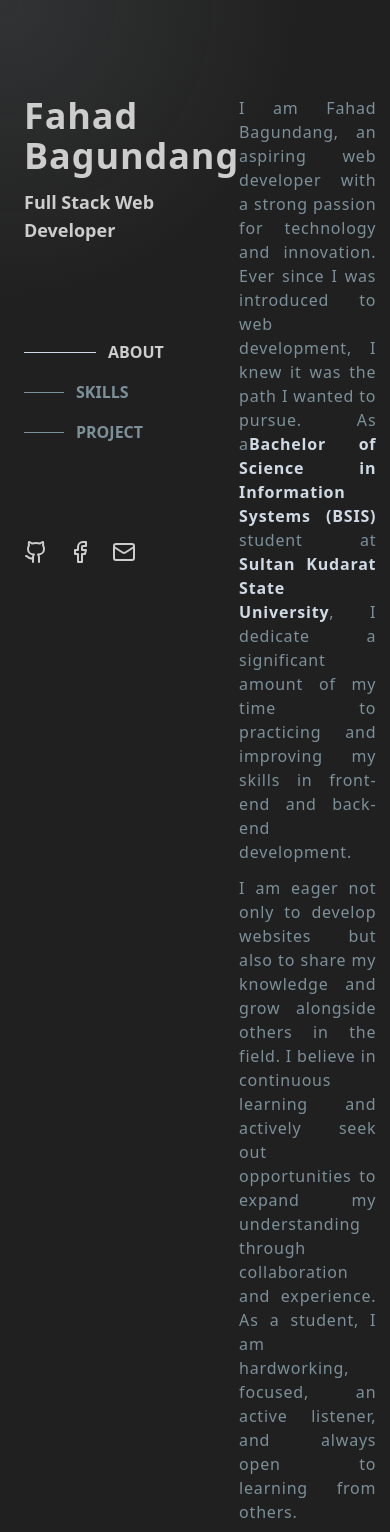
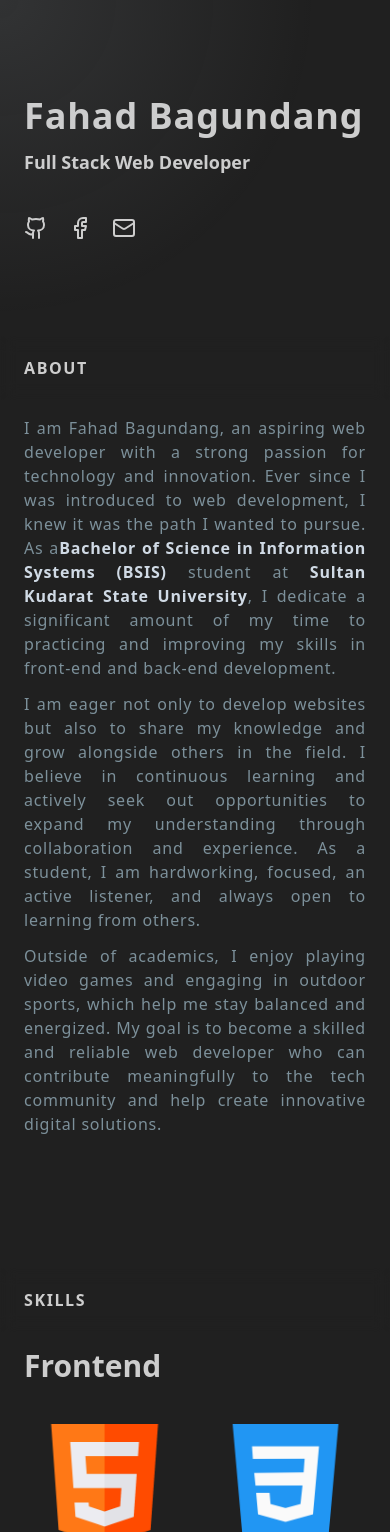
Before and after one commit to Pahad08/PORTFOLIO_V2, a React (Vite) app: page / in a window 390 px wide. Shown: the top 1532 px of the page. Built offline with nearby package versions, Linux system fonts and the light colour scheme.

Commit message:
added a hover effect to the skill cards

```diff
--- a/src/App.jsx
+++ b/src/App.jsx
@@ -12,6 +12,7 @@ const App = () => {
     };
 
     window.addEventListener("mousemove", handleMouseMove);
+
     return () => {
       window.removeEventListener("mousemove", handleMouseMove);
     };
@@ -28,7 +29,7 @@ const App = () => {
         }}
       ></div>
       <div className="mx-auto min-h-screen max-w-screen-xl px-6 py-24 md:px-12 md:py-16 lg:py-0">
-        <div className="flex lg:justify-between">
+        <div className="flex lg:flex-row lg:gap-0 gap-24 flex-col lg:justify-between">
           <Info />
           <Content />
         </div>
--- a/src/Components/Main/Content.jsx
+++ b/src/Components/Main/Content.jsx
@@ -13,6 +13,7 @@ import ci4 from "/assets/backend/ci4.png";
 import github from "/assets/tools/github.png";
 import git from "/assets/tools/git.png";
 import Skills from "../Section/Skills";
+import { memo } from "react";
 
 const Content = () => {
   const frontEnd = [html, css, js, react, alpine, bootstrap, tailwindcss];
@@ -23,10 +24,15 @@ const Content = () => {
     <>
       <main className="lg:py-30 lg:w-[55%] flex flex-col gap-4">
         <section id="about">
+          <div className="lg:hidden sticky top-0 p-0 backdrop-blur -mx-6 px-6 py-5 mb-4 w-screen">
+            <h1 className="font-bold uppercase tracking-widest">About</h1>
+          </div>
+          <div>
             <p className="mb-3 text-justify tracking-wider text-secondary">
               I am Fahad Bagundang, an aspiring web developer with a strong
               passion for technology and innovation. Ever since I was introduced
-            to web development, I knew it was the path I wanted to pursue. As a
+              to web development, I knew it was the path I wanted to pursue. As
+              a
               <span className="font-semibold text-primary-content">
                 Bachelor of Science in Information Systems (BSIS)
               </span>{" "}
@@ -40,21 +46,26 @@ const Content = () => {
             <p className="mb-3 text-justify text-secondary tracking-wider">
               I am eager not only to develop websites but also to share my
               knowledge and grow alongside others in the field. I believe in
-            continuous learning and actively seek out opportunities to expand my
-            understanding through collaboration and experience. As a student, I
-            am hardworking, focused, an active listener, and always open to
-            learning from others.
+              continuous learning and actively seek out opportunities to expand
+              my understanding through collaboration and experience. As a
+              student, I am hardworking, focused, an active listener, and always
+              open to learning from others.
             </p>
             <p className="text-justify tracking-wider text-secondary">
               Outside of academics, I enjoy playing video games and engaging in
               outdoor sports, which help me stay balanced and energized. My goal
-            is to become a skilled and reliable web developer who can contribute
-            meaningfully to the tech community and help create innovative
-            digital solutions.
+              is to become a skilled and reliable web developer who can
+              contribute meaningfully to the tech community and help create
+              innovative digital solutions.
             </p>
+          </div>
         </section>
 
         <section id="skills" className="pt-29">
+          <div className="lg:hidden sticky top-0 z-20 p-0 backdrop-blur -mx-6 px-6 py-5 mb-4 w-screen">
+            <h1 className="font-bold uppercase tracking-widest">Skills</h1>
+          </div>
+          <div>
             <div>
               <Skills images={frontEnd} heading="Frontend" />
             </div>
@@ -66,10 +77,11 @@ const Content = () => {
             <div className="mt-5">
               <Skills images={tools} heading="Tools" />
             </div>
+          </div>
         </section>
       </main>
     </>
   );
 };
 
-export default Content;
+export default memo(Content);
--- a/src/Components/Main/Info.jsx
+++ b/src/Components/Main/Info.jsx
@@ -27,7 +27,7 @@ const Info = () => {
 
   return (
     <>
-      <header className="lg:w-[45%] lg:py-30 w-full sticky top-0 max-h-screen flex gap-24 flex-col">
+      <header className="lg:w-[45%] lg:py-30 w-full lg:sticky lg:top-0 max-h-screen flex lg:gap-24 gap-10 flex-col">
         <section>
           <a className="text-4xl font-bold tracking-wide" href="#">
             Fahad Bagundang
@@ -35,7 +35,7 @@ const Info = () => {
           <p className="mt-3 font-semibold text-lg">Full Stack Web Developer</p>
         </section>
 
-        <ul className="flex flex-col gap-4 w-max">
+        <ul className="lg:flex hidden flex-col gap-4 w-max">
           {navigationLink.map((link, index) => {
             return (
               <li key={index}>
--- a/src/Components/Section/Skills.jsx
+++ b/src/Components/Section/Skills.jsx
@@ -1,15 +1,22 @@
-import { memo } from "react";
+import { memo, useState } from "react";
 
 const Skills = ({ images = [], heading = "" }) => {
+  const [currentIndex, setcurrentIndex] = useState(null);
+
   return (
     <>
       <h1 className="text-3xl font-semibold">{heading}</h1>
       <div className="grid md:grid-cols-4 grid-cols-2 gap-5 mt-5">
         {images.map((image, index) => {
+          const isDimmed = currentIndex !== null && currentIndex !== index;
           return (
             <div
-              className="flex justify-center items-center p-5 rounded-xl hover:glass hover:scale-103 transition"
+              className={`${
+                isDimmed ? "opacity-40" : "opacity-100"
+              } flex justify-center items-center p-5 rounded-xl transition hover:scale-103 hover:glass`}
               key={index}
+              onMouseEnter={() => setcurrentIndex(index)}
+              onMouseLeave={() => setcurrentIndex(null)}
             >
               <img src={image} alt={image} className="w-full" />
             </div>
```
Lines whose indentation alone changed are shown as unchanged.
